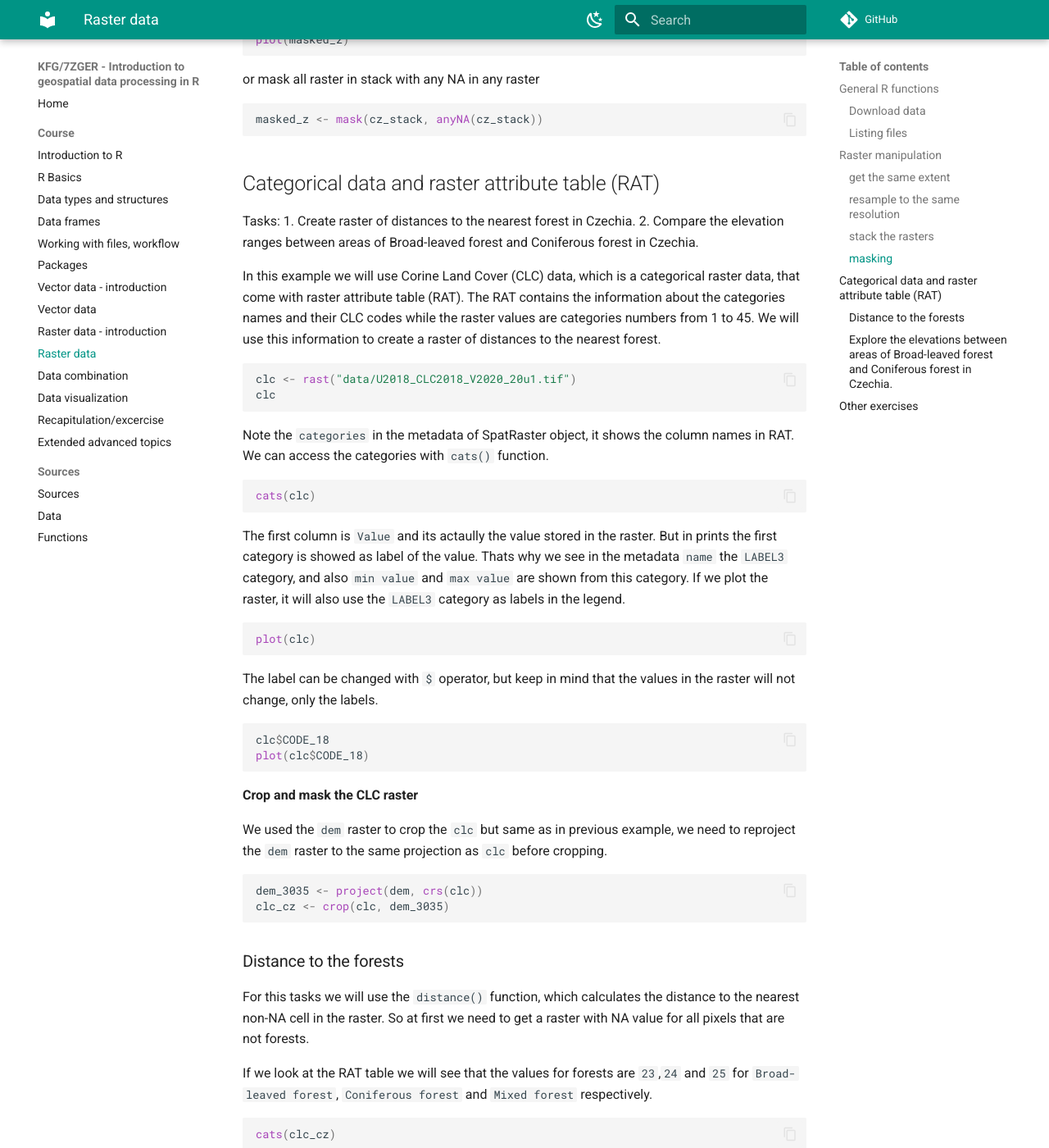
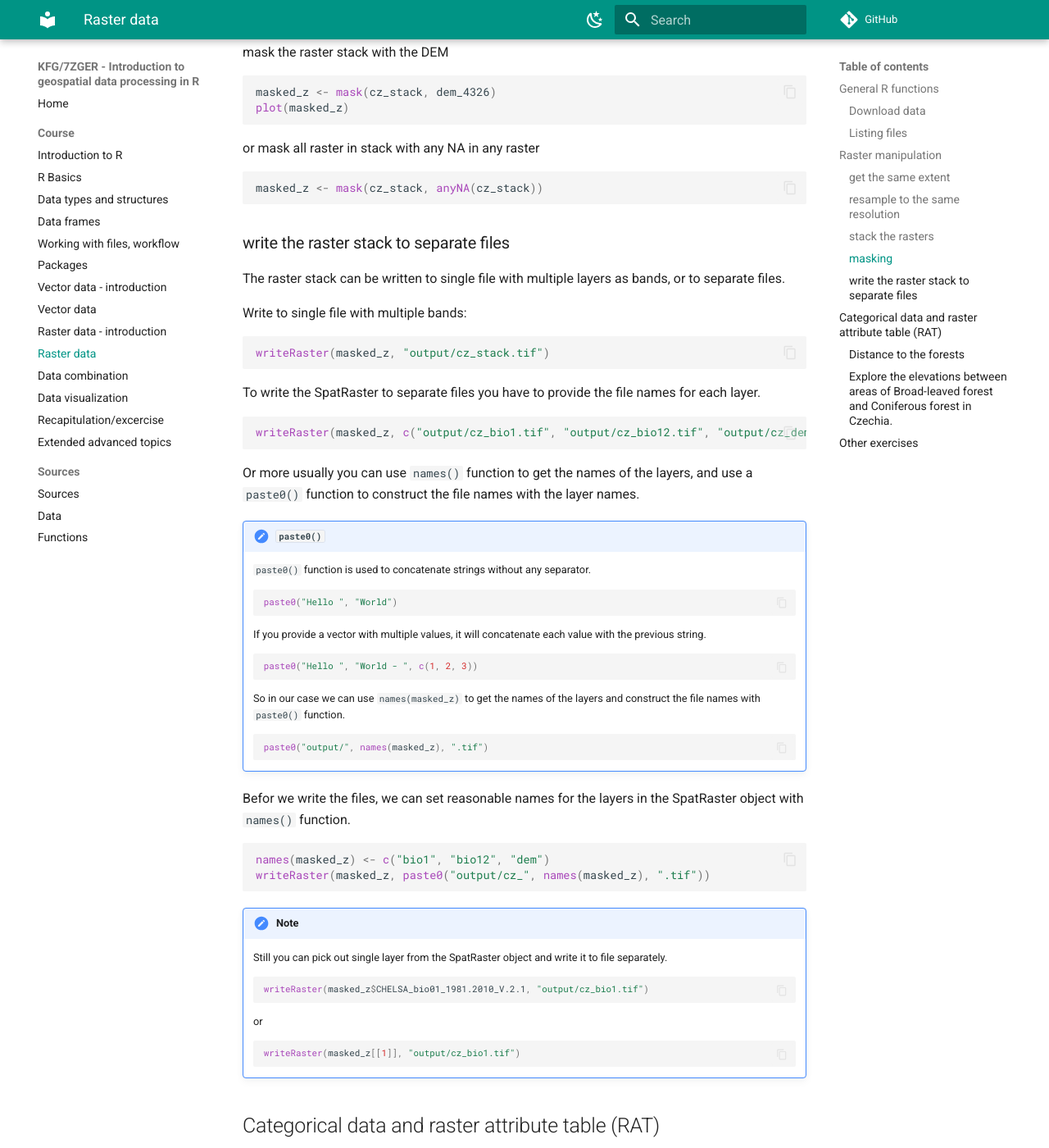
Before and after one commit to kalab-oto/7ZGER, an MkDocs documentation site: the page built from docs/raster_operations.md, in a window 1280 px wide and 1400 px high, scrolled down 2905 px. Shown: the whole window at 82% size. Built offline with MkDocs 1.6.1 and Material for MkDocs 9.7.7, drawn with Linux system fonts in a browser that asks for light colours; comment, search, counter and statistics services are not loaded; some of the changed text lies outside the part shown.

Commit message:
add: write raster, fix output path

````diff
--- a/docs/raster_operations.md
+++ b/docs/raster_operations.md
@@ -41,6 +41,7 @@ list.files(recursive = TRUE, pattern = "bio")
 
 ## Raster manipulation
 Task:
+
 1. Prepare raster stack of bioclimatic CHELSA data and elevation data for the Czechia. The resolution of the raster stack will be 30seconds (~1km) - resolution of the CHELSA data.
 2. Mask the raster stack with the DEM data.
 3. Save the raster stack to separate files.
@@ -135,11 +136,62 @@ or mask all raster in stack with any NA in any raster
 masked_z <- mask(cz_stack, anyNA(cz_stack))
 ```
 
+### write the raster stack to separate files
+The raster stack can be written to single file with multiple layers as bands, or to separate files.
 
+Write to single file with multiple bands:
+
+```r
+writeRaster(masked_z, "output/cz_stack.tif")
+```
+
+To write the SpatRaster to separate files you have to provide the file names for each layer.
+
+```r
+writeRaster(masked_z, c("output/cz_bio1.tif", "output/cz_bio12.tif", "output/cz_dem.tif"))
+```
+Or more usually you can use `names()` function to get the names of the layers, and use a `paste0()` function to construct the file names with the layer names.
+
+!!! note "`paste0()` "
+    `paste0()` function is used to concatenate strings without any separator.
+    ```r
+    paste0("Hello ", "World")
+    ```
+    If you provide a vector with multiple values, it will concatenate each value with the previous string.
+    ```r
+    paste0("Hello ", "World - ", c(1, 2, 3))
+    ```
+
+    So in our case we can use `names(masked_z)` to get the names of the layers and construct the file names with `paste0()` function.
+
+    ```r
+    paste0("output/", names(masked_z), ".tif")
+    ```
+
+Befor we write the files, we can set reasonable names for the layers in the SpatRaster object with `names()` function.
+
+```r
+names(masked_z) <- c("bio1", "bio12", "dem")
+writeRaster(masked_z, paste0("output/cz_", names(masked_z), ".tif"))
+```
+
+
+
+!!! note
+    Still you can pick out single layer from the SpatRaster object and write it to file separately.
+
+    ```r
+    writeRaster(masked_z$CHELSA_bio01_1981.2010_V.2.1, "output/cz_bio1.tif")
+    ```
+    or
+    ```r
+    writeRaster(masked_z[[1]], "output/cz_bio1.tif")
+    ```
 
 
 ## Categorical data and raster attribute table (RAT)
 Tasks:
+
 1. Create raster of distances to the nearest forest in Czechia.
 2. Compare the elevation ranges between areas of Broad-leaved forest and Coniferous forest in Czechia.
 
@@ -205,7 +257,7 @@ plot(forests_d)
 Write the distance raster to file:
 
 ```r
-writeRaster(forests_d, "outputs/forests_distance.tif")
+writeRaster(forests_d, "output/forests_distance.tif")
 ```
 
 
````
